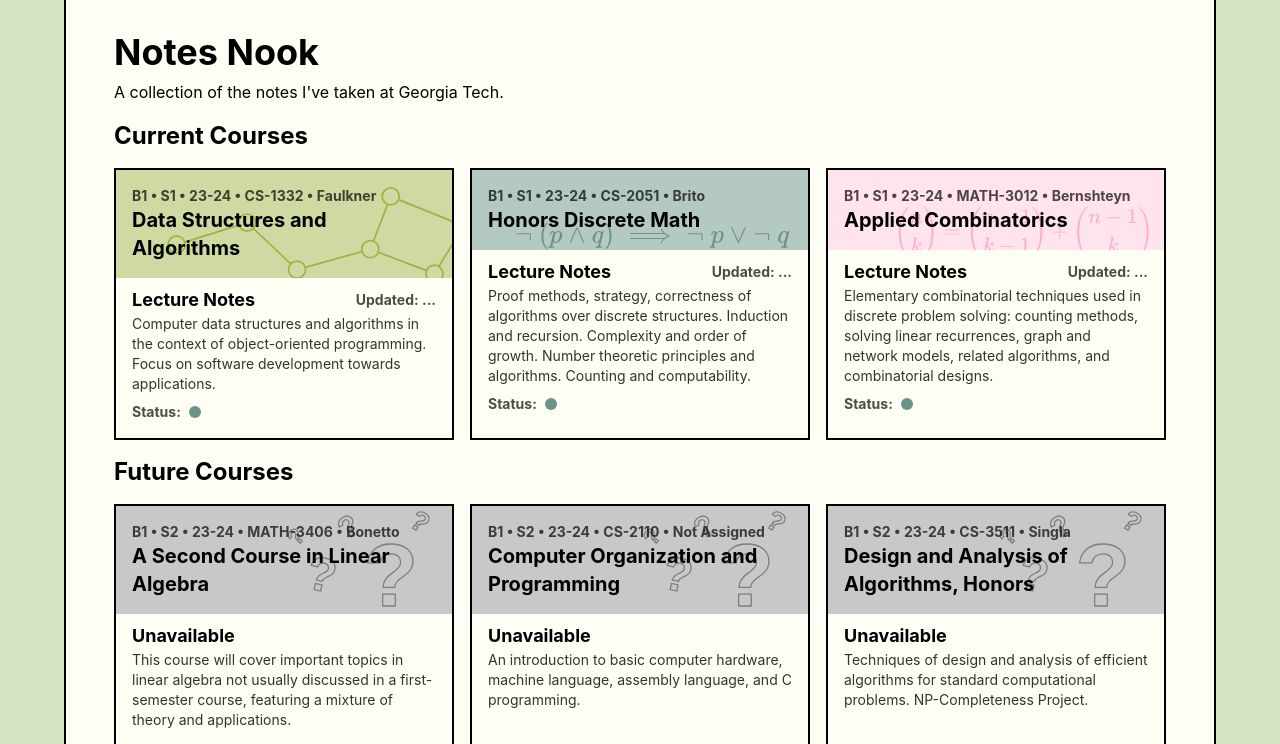
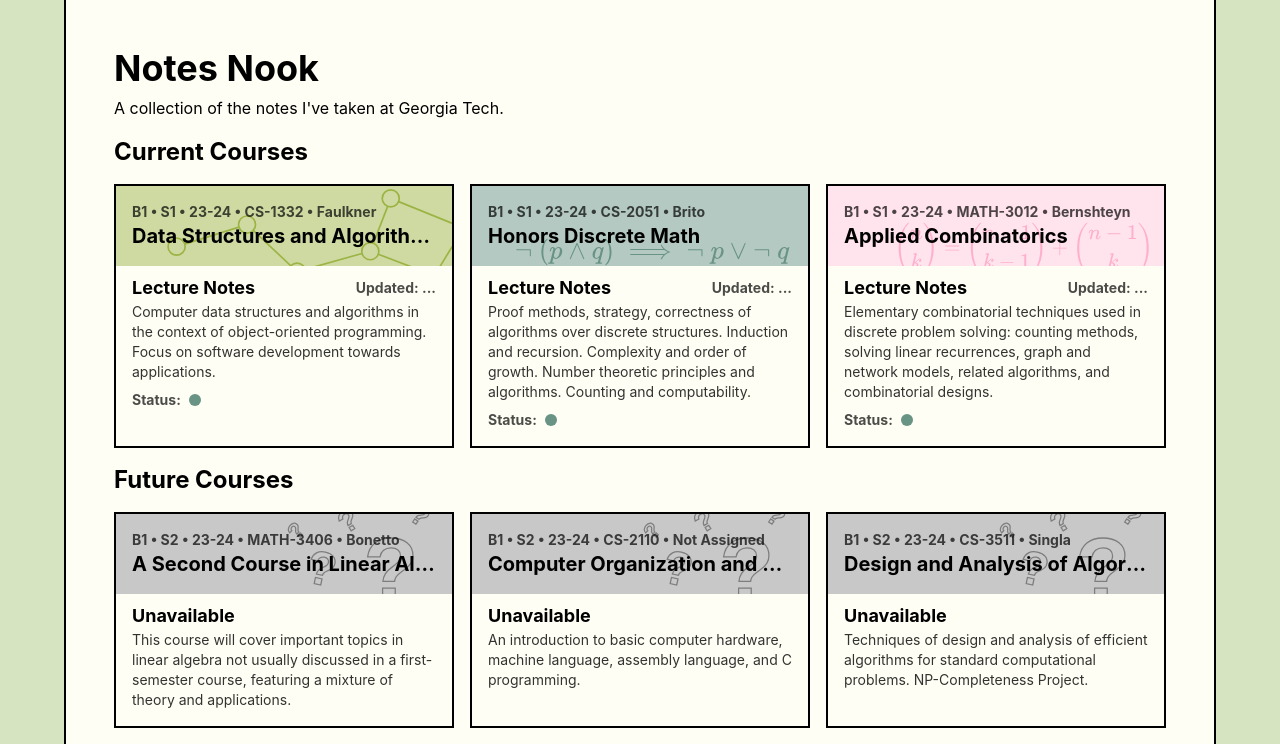
Before and after one commit to raybbian/notes-nook, a React (Create React App) app in the folder website/: page / in a window 1280 px wide. Shown: the top 744 px of the page. Built offline with nearby package versions, Linux system fonts and the light colour scheme; no server answers.

Commit message:
adjusted padding

```diff
--- a/website/src/App.js
+++ b/website/src/App.js
@@ -4,7 +4,7 @@ import ClassGroup from "./components/ClassGroup";
 export default function App() {
     return (
         <div className="App w-[100dvw] h-auto min-h-[100dvh] flex justify-center bg-sage-green">
-            <div className={"flex flex-col w-full max-w-[1152px] px-12 mobile:px-5 bg-cream py-8 border-x-2 border-black gap-4"}>
+            <div className={"flex flex-col w-full max-w-[1152px] p-12 bg-cream mobile:p-8 border-x-2 border-black gap-4"}>
                 <div className={"flex flex-col gap-2"}>
                     <p className={"text-4xl font-bold"}>Notes Nook</p>
                     <p className={"text-base"}>A collection of the notes I've taken at Georgia Tech.</p>
--- a/website/src/components/Class.js
+++ b/website/src/components/Class.js
@@ -89,8 +89,8 @@ export default function Class({courseID, name, professor, description, year, sem
                     backgroundImage: `url(${process.env.PUBLIC_URL}/class-backgrounds/${courseID}.svg)`
                 }}
             >
-                <p className={"text-sm opacity-70 font-bold"}>{getFormattedSchoolYear(year)} • {`S${semester}`} • {getFormattedDateYear(year)} • {courseID.toUpperCase()} • {getLastName(professor)}</p>
-                <p className={"text-xl font-bold"}>{name}</p>
+                <p className={"text-sm opacity-70 font-bold truncate"}>{getFormattedSchoolYear(year)} • {`S${semester}`} • {getFormattedDateYear(year)} • {courseID.toUpperCase()} • {getLastName(professor)}</p>
+                <p className={"text-xl font-bold truncate"}>{name}</p>
             </div>
             <div
                 className={`px-4 pb-4 pt-2 text-left ${active && "hover:cursor-pointer hover:bg-[rgb(245,245,245)]"}`}
@@ -102,13 +102,13 @@ export default function Class({courseID, name, professor, description, year, sem
                 <p className={`text-lg font-bold`}>
                     {active ?
                         <div className={"flex flex-row justify-between items-center gap-2"}>
-                            <p>Lecture Notes</p>
-                            <p className={"text-sm opacity-70"}>Updated: {lastUpdated}</p>
+                            <p className={"truncate"}>Lecture Notes</p>
+                            <p className={"text-sm opacity-70 truncate"}>Updated: {lastUpdated}</p>
                         </div> :
                         <span>Unavailable</span>
                     }
                 </p>
-                <p className={"text-sm opacity-80"}>{description}</p>
+                <p className={"text-sm opacity-80 line-clamp-5"}>{description}</p>
                 {active &&
                     <div className={"flex flex-row gap-2 items-center group pt-2 text-sm font-bold"}>
                         <p className={"opacity-70"}>Status:</p>
```
